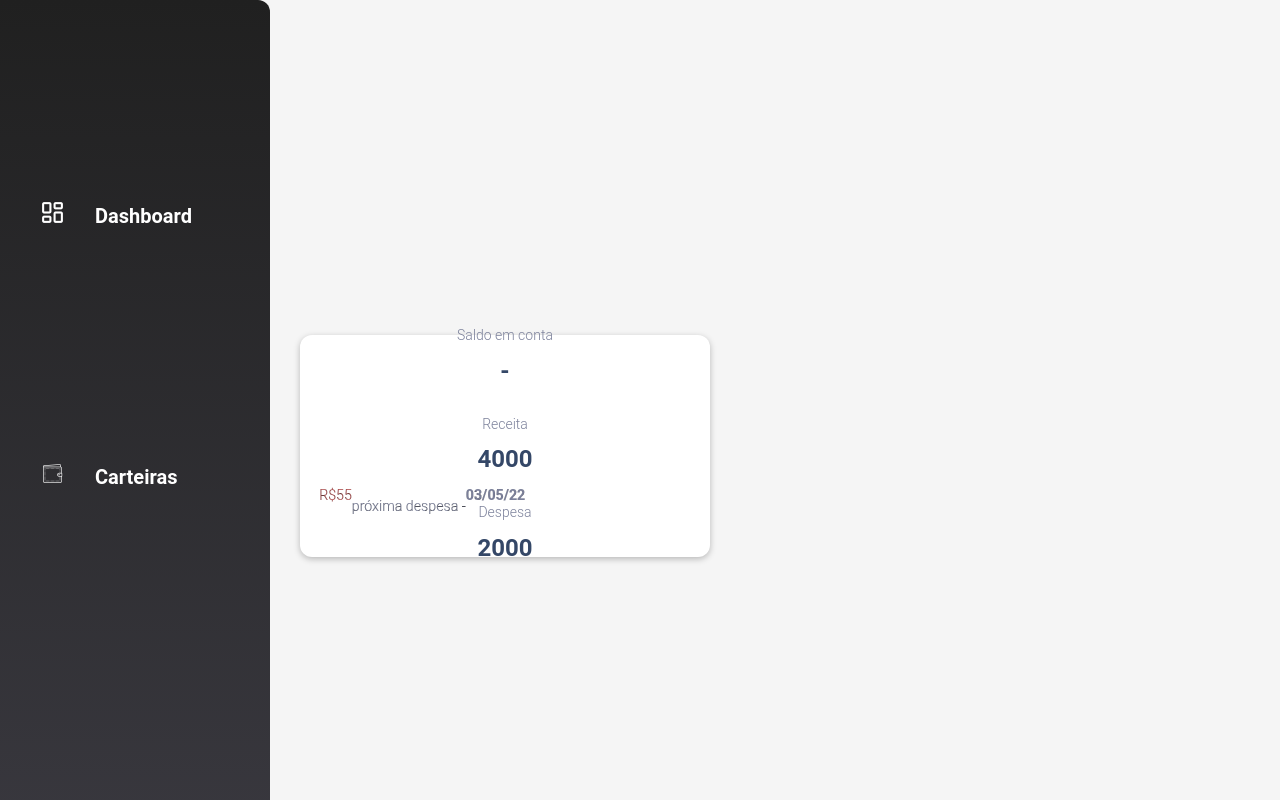
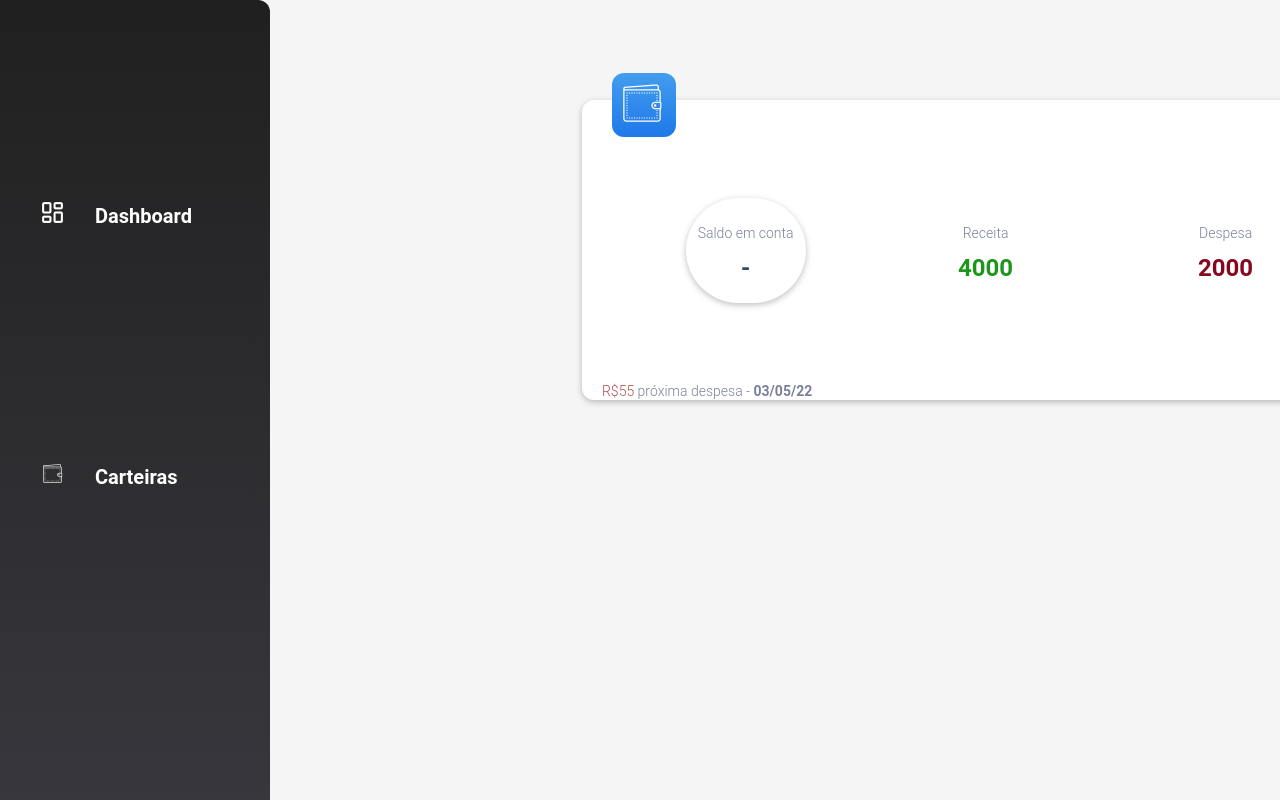
Before and after one commit to leosant/App-Financas, a React (Create React App) app: page / in a window 1280 px wide. Shown: the top 800 px of the page. Built offline with nearby package versions, Linux system fonts and the light colour scheme.

Commit message:
correction divs

```diff
--- a/src/components/dashboard/CardReport.css
+++ b/src/components/dashboard/CardReport.css
@@ -1,20 +1,23 @@
-.Card {
-    position: absolute;
-    top: 6.1%;
-    bottom: 5.74%;
-    width: 635px;
+.CardDashboard {
+    position: relative;
+    display: flex;
+    align-items: center;
+    top: 100px;
+    left: 22%;
+    max-width: 800px;
+    min-width: 800px;
+    max-height: 300px;
+    min-height: 300px;
     background: #FFFFFF;
-    /* drop-shadow-black */
     box-shadow: 0px 2px 6px rgba(0, 0, 0, 0.25);
     border-radius: 12px;
 }
 
-.Card .Text-bottom {
+.CardDashboard .Text-bottom {
     position: absolute;
     width: 251px;
     height: 22px;
     bottom: 22px;
-
     font-family: 'Roboto';
     font-style: normal;
     font-weight: 700;
@@ -22,12 +25,11 @@
     line-height: 140%;
 }
 
-.Card .Text-bottom span {
+.CardDashboard .Text-bottom span {
     color: #AF4C4C;
 }
 
-.Card p {
-    /* Title */
+.CardDashboard p {
     display: block;
     margin-top: 2.5em;
     font-family: 'Roboto';
@@ -36,26 +38,43 @@
     font-size: 14px;
     line-height: 0%;
     /* identical to box height, or 20px */
-
     text-align: center;
 
     /* Linear/Grey */
-
     color: #7B809A;
 
 }
 
-.Card h2 {
-
+.CardDashboard h2 {
     font-family: 'Roboto';
     font-style: normal;
     font-weight: 700;
     font-size: 24px;
     /* identical to box height, or 34px */
-
     text-align: center;
-
     /* Linear/Dark Blue */
-
     color: #344767;
 }
+
+.CardDashboard .Box-img {
+    position: relative;
+    bottom: 145px;
+    right: 30px;
+    left: 30px;
+    max-width: 64px;
+    min-width: 64px;
+    max-height: 64px;
+    min-height: 64px;
+    background: linear-gradient(180deg, #439DEE 0%, #1E78E9 100%);
+    border-radius: 12px;
+}
+
+.CardDashboard img {
+    position: relative;
+    top: 5px;
+    left: 5px;
+    max-width: 50px;
+    min-width: 50px;
+    max-height: 50px;
+    min-height: 50px;
+}
--- a/src/components/dashboard/CardReport.jsx
+++ b/src/components/dashboard/CardReport.jsx
@@ -1,7 +1,7 @@
 import React from "react";
-// import ApiFinance from "../../services/ApiFinance"
+
 import FieldsReport from "./FieldsReport";
-
+import Wallet from "../../assets/wallet.svg";
 import "./CardReport.css";
 
 const CardReport = props => {
@@ -9,28 +9,38 @@ const CardReport = props => {
     const balance = props.accountBalance ? props.accountBalance : "-";
 
     return (
-        <div className="Card">
+
+        <div className="CardDashboard">
+            <div className="Box-img">
+                <img src={Wallet} alt="wallet" />
+            </div>
+
             <FieldsReport
                 className="Box-saldo"
                 title="Saldo em conta"
                 value={balance}
             />
+
             <FieldsReport
                 className="Box-receita"
                 title="Receita"
                 value={props.recipe}
             />
+
             <FieldsReport
                 className="Box-despesa"
                 title="Despesa"
                 value={props.cost}
             />
+
             <div className="Text-bottom">
                 <p><span>R$55</span> próxima despesa -
                     <b> 03/05/22</b>
                 </p>
             </div>
+
         </div>
+
     )
 }
 
--- a/src/components/dashboard/FieldsReport.css
+++ b/src/components/dashboard/FieldsReport.css
@@ -1,40 +1,39 @@
-.Card-report .Card .Box-saldo {
-    /* Ellipse 1 */
-    position: absolute;
-    width: 121px;
-    height: 107px;
-    left: 93px;
-    top: 50px;
+.CardDashboard .Box-saldo {
+    position: relative;
+    left: 5%;
+    max-width: 120px;
+    min-width: 120px;
+    max-height: 105px;
+    min-height: 105px;
 
     background: rgba(255, 255, 255, 0.04);
     box-shadow: 0px 2px 6px rgba(0, 0, 0, 0.25);
     border-radius: 100px;
 }
 
-.Card-report .Card .Box-receita {
-    position: absolute;
-    margin-left: 12.5em;
-    width: 121px;
-    height: 107px;
-    left: 93px;
-    top: 50px;
+.CardDashboard .Box-receita {
+    position: relative;
+    left: 20%;
+    max-width: 120px;
+    min-width: 120px;
+    max-height: 105px;
+    min-height: 105px;
+}
+
+.CardDashboard .Box-receita h2 {
+    color: #1E961B;
+}
+
+.CardDashboard .Box-despesa {
+    position: relative;
+    left: 35%;
+    max-width: 120px;
+    min-width: 120px;
+    max-height: 105px;
+    min-height: 105px;
 
 }
 
-.Card-report .Card .Box-receita h2 {
-    color: #1E961B;
-}
-
-.Card-report .Card .Box-despesa {
-    position: absolute;
-    margin-left: 22.5em;
-    width: 121px;
-    height: 107px;
-    left: 93px;
-    top: 50px;
-
-}
-
-.Card-report .Card .Box-despesa h2 {
+.CardDashboard .Box-despesa h2 {
     color: #86081F;
 }
```
